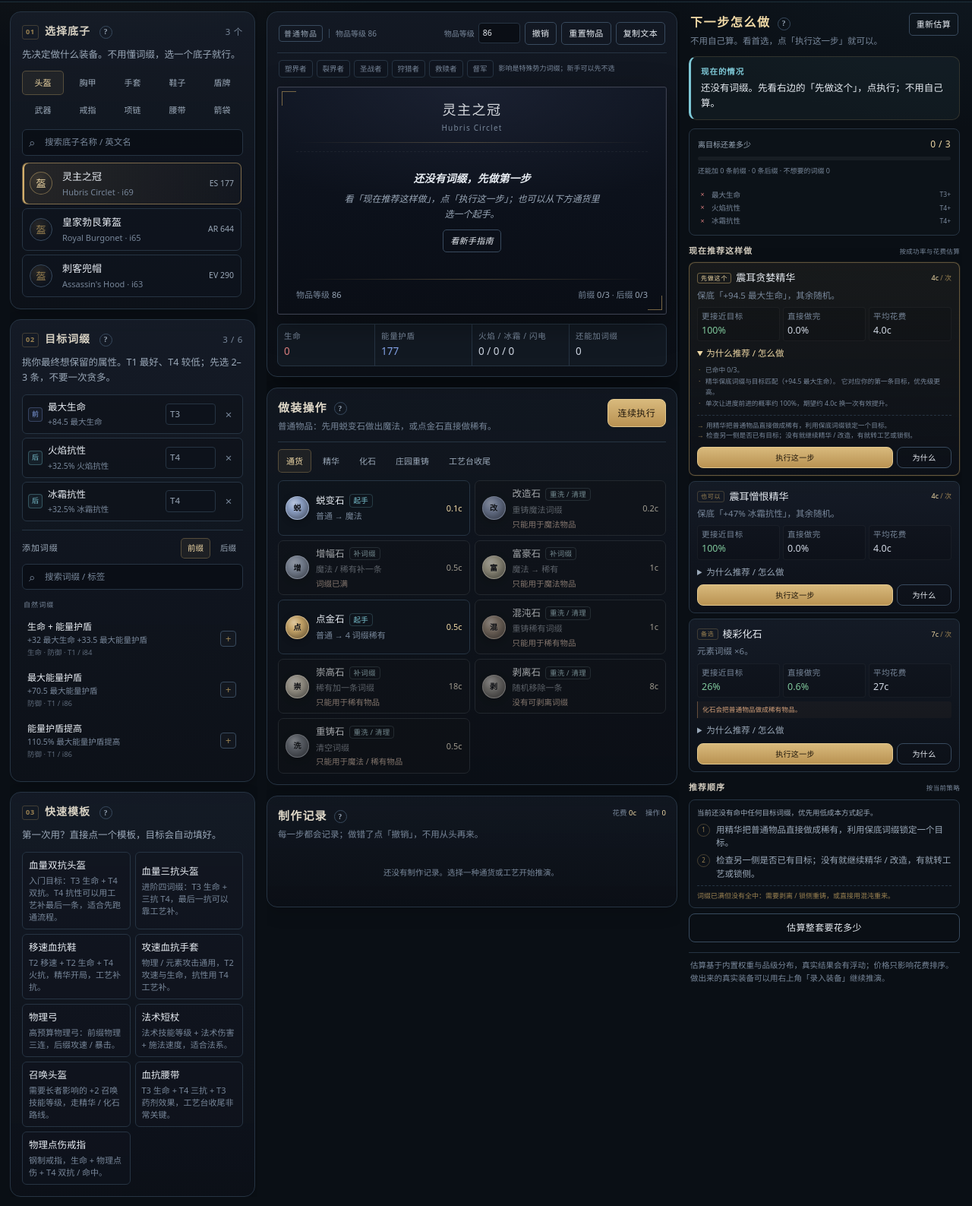
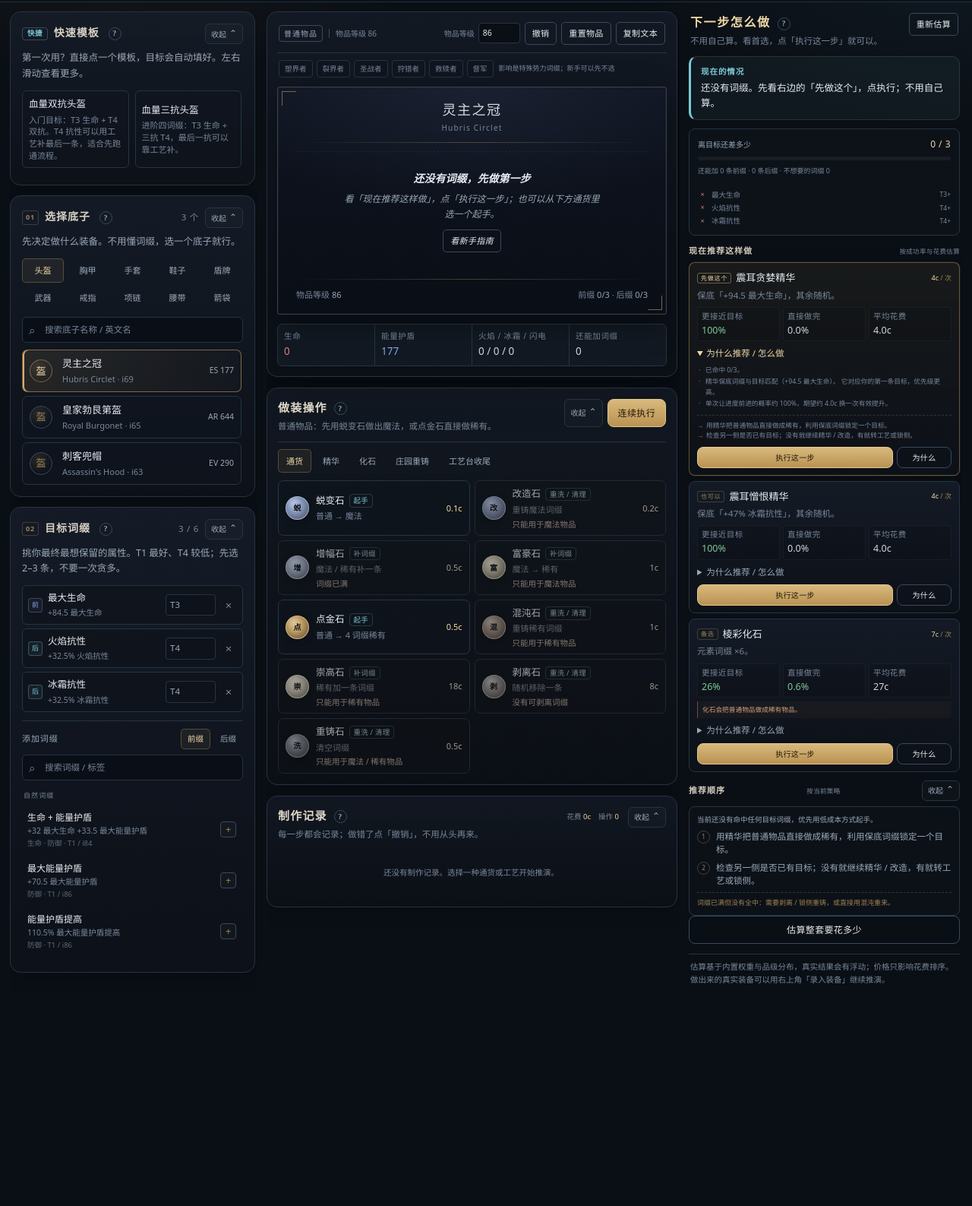
Before and after one commit to roccochen/poe-craft-lab-site, a plain HTML site: page index.html in a window 1280 px wide. Shown: the part 131-1718 px from the top of the page at 76% size. After the commit the page ends 1449 px from the top, so only its background shows below. Drawn offline with Linux system fonts and the light colour scheme.

Commit message:
deploy: quick templates at top and collapsible sections

```diff
--- a/assets/ux.css
+++ b/assets/ux.css
@@ -239,3 +239,25 @@ button, a, input, select, [tabindex] { -webkit-tap-highlight-color: transparent;
 .result-wait b { display: block; color: var(--gold-2); font-size: 13px; }
 .result-wait p { margin: 4px 0 9px; color: var(--muted); font-size: 11.5px; line-height: 1.55; }
 .log-confirmed { color: var(--green); border: 1px solid rgba(127, 199, 155, .28); border-radius: 4px; padding: 0 5px; font-size: 9.5px; }
+
+
+/* 快速模板条 + 分区收起 */
+.quick-mark { display: inline-grid; place-items: center; height: 17px; padding: 0 6px; border-radius: 4px; border: 1px solid rgba(126, 200, 214, .3); color: var(--cyan); font-size: 9.5px; letter-spacing: .04em; }
+.preset-strip { display: flex; gap: 8px; overflow-x: auto; padding: 1px 1px 7px; scroll-snap-type: x proximity; }
+.preset-strip .preset { flex: 0 0 calc(50% - 4px); scroll-snap-align: start; }
+.preset-strip::-webkit-scrollbar { height: 6px; }
+.block-head { gap: 8px; }
+.block-head h2 { flex: 1; min-width: 0; flex-wrap: wrap; }
+.collapse-toggle {
+  display: inline-flex; align-items: center; gap: 4px; flex: 0 0 auto;
+  min-height: 27px; padding: 2px 7px;
+  border: 1px solid var(--line); border-radius: 6px;
+  background: rgba(255, 255, 255, .015); color: var(--muted);
+  font-size: 10px; line-height: 1;
+}
+.collapse-toggle:hover { color: var(--text); border-color: var(--line-2); background: rgba(255, 255, 255, .04); }
+.collapse-toggle i { font-style: normal; font-size: 12px; line-height: 1; transform: translateY(-1px); transition: transform .15s ease; }
+.collapsible.collapsed > .section-body { display: none; }
+.collapsible.collapsed .collapse-toggle i { transform: rotate(180deg) translateY(1px); }
+.log-stats { align-items: center; gap: 10px; flex-wrap: wrap; }
+.log-stats .collapse-toggle { margin-left: 2px; }
--- a/index.html
+++ b/index.html
@@ -67,11 +67,24 @@
     <main class="layout">
       <!-- 左栏：底子 / 目标 -->
       <aside class="panel left-panel">
-        <section class="block" id="step-base">
+        <section class="block collapsible" id="section-presets">
+          <div class="block-head">
+            <h2><span class="quick-mark">快捷</span>快速模板 <span class="help-dot" tabindex="0" title="不知道怎么选目标时，先点一个模板。它会帮你把底子和目标都设好。" aria-label="快速模板说明">?</span></h2>
+            <button class="collapse-toggle" type="button" data-collapse="presets" aria-expanded="true"><span class="collapse-label">收起</span><i aria-hidden="true">⌃</i></button>
+          </div>
+          <div class="section-body">
+            <p class="block-desc">第一次用？直接点一个模板，目标会自动填好。左右滑动查看更多。</p>
+            <div class="preset-list preset-strip" id="preset-list"></div>
+          </div>
+        </section>
+
+        <section class="block collapsible" id="step-base">
           <div class="block-head">
             <h2><span class="step-no">01</span>选择底子 <span class="help-dot" tabindex="0" title="底子就是你要做的装备类型。先选槽位，再点具体底子。" aria-label="底子说明">?</span></h2>
             <span class="block-hint" id="base-count"></span>
+            <button class="collapse-toggle" type="button" data-collapse="base" aria-expanded="true"><span class="collapse-label">收起</span><i aria-hidden="true">⌃</i></button>
           </div>
+          <div class="section-body">
             <p class="block-desc">先决定做什么装备。不用懂词缀，选一个底子就行。</p>
             <div class="tabs slot-tabs" id="slot-tabs" role="tablist"></div>
             <div class="field search-field">
@@ -79,14 +92,17 @@
               <input id="base-search" type="search" placeholder="搜索底子名称 / 英文名" autocomplete="off">
             </div>
             <div class="base-list" id="base-list"></div>
+          </div>
         </section>
 
-        <section class="block" id="step-targets">
+        <section class="block collapsible" id="step-targets">
           <div class="block-head">
             <h2><span class="step-no">02</span>目标词缀 <span class="help-dot" tabindex="0" title="目标词缀 = 你希望最后装备上出现的属性。T1 最好，T4 较低，品级越高越难。" aria-label="目标词缀说明">?</span></h2>
             <span class="block-hint" id="target-count">0 / 6</span>
+            <button class="collapse-toggle" type="button" data-collapse="targets" aria-expanded="true"><span class="collapse-label">收起</span><i aria-hidden="true">⌃</i></button>
           </div>
-          <p class="block-desc">挑你最终想保留的属性。T1 最好、T4 较低；先选 2–3 条，不要一次贪多。</p>
+          <div class="section-body">
+            <p class="block-desc">挑你最终最想保留的属性。T1 最好、T4 较低；先选 2–3 条，不要一次贪多。</p>
             <div class="target-list" id="target-list"></div>
 
             <div class="target-builder">
@@ -100,14 +116,7 @@
               </div>
               <div class="target-pool" id="target-pool"></div>
             </div>
-        </section>
-
-        <section class="block">
-          <div class="block-head">
-            <h2><span class="step-no">03</span>快速模板 <span class="help-dot" tabindex="0" title="不知道怎么选目标时，先点一个模板。它会帮你把底子和目标都设好。" aria-label="快速模板说明">?</span></h2>
           </div>
-          <p class="block-desc">第一次用？直接点一个模板，目标会自动填好。</p>
-          <div class="preset-list" id="preset-list"></div>
         </section>
       </aside>
 
@@ -137,21 +146,24 @@
         <section class="result-prompt" id="result-prompt" aria-label="这一步结果确认" aria-live="polite" hidden></section>
         <section class="mobile-next" id="mobile-next" hidden></section>
 
-        <section class="action-panel panel-flat" id="step-craft">
+        <section class="action-panel panel-flat collapsible" id="step-craft">
           <div class="panel-head">
             <div>
               <h2>做装操作 <span class="help-dot" tabindex="0" title="每一次操作前，顾问会先估算成功率和花费。不知道选哪个，就按顾问首选。" aria-label="做装操作说明">?</span></h2>
               <p id="action-hint">先从顾问推荐开始；想自己选，再点下面的通货。</p>
             </div>
             <div class="panel-head-actions">
+              <button class="collapse-toggle" type="button" data-collapse="actions" aria-expanded="true"><span class="collapse-label">收起</span><i aria-hidden="true">⌃</i></button>
               <button class="btn gold" id="btn-auto" type="button" title="模拟连续推演，不逐步确认结果；真实做装请手动执行每一步。最多 30 步 / 1500c">连续执行</button>
             </div>
           </div>
+          <div class="section-body">
             <div class="tabs action-tabs" id="action-tabs" role="tablist"></div>
             <div class="action-body" id="action-body"></div>
+          </div>
         </section>
 
-        <section class="log-panel panel-flat">
+        <section class="log-panel panel-flat collapsible">
           <div class="panel-head">
             <div>
               <h2>制作记录 <span class="help-dot" tabindex="0" title="每一步都会记录。做错了可以点撤销，不会丢档。" aria-label="制作记录说明">?</span></h2>
@@ -160,9 +172,12 @@
             <div class="log-stats">
               <span>花费 <b id="spent-total">0c</b></span>
               <span>操作 <b id="attempt-total">0</b></span>
+              <button class="collapse-toggle" type="button" data-collapse="log" aria-expanded="true"><span class="collapse-label">收起</span><i aria-hidden="true">⌃</i></button>
             </div>
           </div>
+          <div class="section-body">
             <div class="craft-log" id="craft-log"></div>
+          </div>
         </section>
       </section>
 
@@ -196,16 +211,19 @@
           <div class="recommendations" id="recommendations"></div>
         </div>
 
-        <div class="advisor-section">
+        <div class="advisor-section collapsible">
           <div class="section-title">
             <h3>推荐顺序</h3>
             <span class="section-note" id="plan-title">动态</span>
+            <button class="collapse-toggle" type="button" data-collapse="plan" aria-expanded="true"><span class="collapse-label">收起</span><i aria-hidden="true">⌃</i></button>
           </div>
+          <div class="section-body">
             <div class="plan-card" id="route-plan"></div>
             <div class="route-actions">
               <button class="btn ghost wide" id="btn-sim-route" type="button">估算整套要花多少</button>
             </div>
             <div class="route-stats" id="route-stats"></div>
+          </div>
         </div>
 
         <footer class="advisor-foot">
--- a/js/app.js
+++ b/js/app.js
@@ -77,6 +77,7 @@
       configMeta: null,
       nextPullAt: 0,
       pendingResult: null,
+      collapsed: { presets: false, base: false, targets: false, actions: false, log: false, plan: false },
     };
   }
   function loadState() {
@@ -93,6 +94,7 @@
       state.configMeta = parsed.configMeta || null;
       state.nextPullAt = parsed.nextPullAt || 0;
       state.pendingResult = parsed.pendingResult && parsed.pendingResult.before && parsed.pendingResult.after ? parsed.pendingResult : null;
+      state.collapsed = Object.assign({ presets: false, base: false, targets: false, actions: false, log: false, plan: false }, parsed.collapsed || {});
       state.item.meta = state.item.meta || { multimod: false };
       state.item.influences = state.item.influences || [];
       state.item.affixes = state.item.affixes || [];
@@ -135,6 +137,7 @@
           settings: state.settings, history: state.history.slice(-20),
           analysisNonce: state.analysisNonce, customTargets: state.customTargets,
           configMeta: state.configMeta, nextPullAt: state.nextPullAt || 0, pendingResult: state.pendingResult || null,
+          collapsed: state.collapsed || {},
         };
         localStorage.setItem(STORAGE_KEY, JSON.stringify(copy));
       } catch (e) { /* 本地存储不可用时静默降级 */ }
@@ -1861,6 +1864,23 @@
   }
 
   /* ------------------------------------------------------------------ static bind */
+  function applyCollapsedState() {
+    $$('[data-collapse]').forEach((btn) => {
+      const key = btn.dataset.collapse;
+      const section = btn.closest('.collapsible');
+      if (!section) return;
+      const collapsed = !!state.collapsed[key];
+      section.classList.toggle('collapsed', collapsed);
+      btn.setAttribute('aria-expanded', String(!collapsed));
+      const label = btn.querySelector('.collapse-label');
+      if (label) label.textContent = collapsed ? '展开' : '收起';
+    });
+  }
+  function toggleCollapse(key) {
+    state.collapsed[key] = !state.collapsed[key];
+    save();
+    applyCollapsedState();
+  }
   function bindStatic() {
     $$('#journey [data-jump]').forEach((btn) => {
       btn.onclick = () => {
@@ -1872,6 +1892,10 @@
         if (el) el.scrollIntoView({ behavior: 'smooth', block: 'start' });
       };
     });
+    $$('[data-collapse]').forEach((btn) => {
+      btn.onclick = () => toggleCollapse(btn.dataset.collapse);
+    });
+    applyCollapsedState();
     const guideBtn = $('#journey-guide');
     if (guideBtn) guideBtn.onclick = openGuide;
     $$('.help-dot').forEach((dot) => {
@@ -1972,6 +1996,7 @@
     renderResultPrompt();
     renderAutoButton();
     renderConfigBadge();
+    applyCollapsedState();
     $('#ilvl-input').value = state.ilvl;
     $('#base-search').value = state.baseSearch || '';
     $('#target-search').value = state.targetSearch || '';
```
Lines whose indentation alone changed are shown as unchanged.
